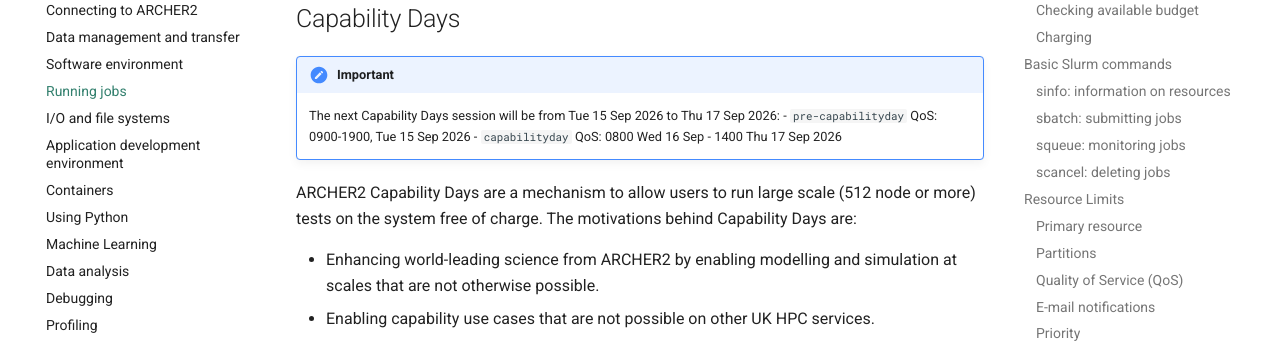
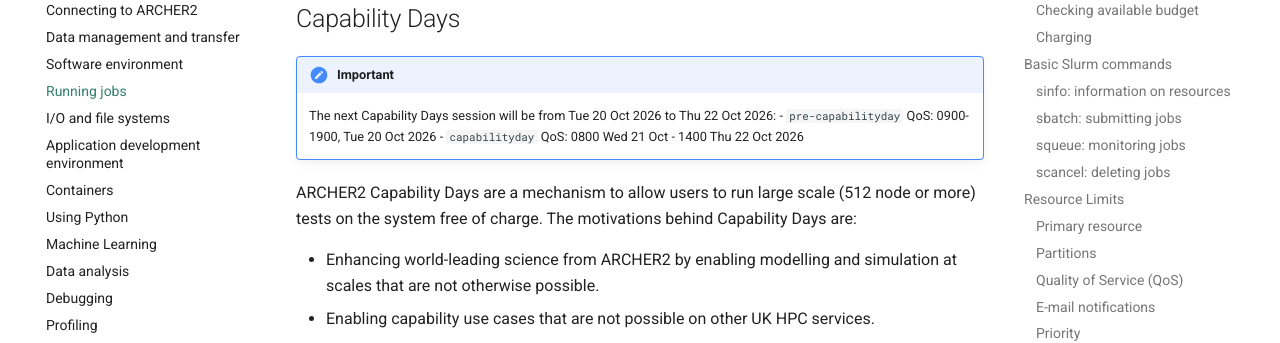
Before and after one commit to ARCHER2-HPC/archer2-docs, an MkDocs documentation site: the page built from docs/user-guide/scheduler.md, in a window 1280 px wide and 900 px high, scrolled down 51635 px. Shown: the part 152-495 px from the top of the window. Built offline with MkDocs 1.6.1 and Material for MkDocs 9.7.7, drawn with Linux system fonts in a browser that asks for light colours; comment, search, counter and statistics services are not loaded.

Commit message:
Adds final capability days session

```diff
--- a/docs/user-guide/scheduler.md
+++ b/docs/user-guide/scheduler.md
@@ -2366,9 +2366,9 @@
 ## Capability Days
 
 !!! important
-    The next Capability Days session will be from Tue 15 Sep 2026 to Thu 17 Sep 2026:
-    - `pre-capabilityday` QoS: 0900-1900, Tue 15 Sep 2026
-    - `capabilityday` QoS: 0800 Wed 16 Sep - 1400 Thu 17 Sep 2026
+    The next Capability Days session will be from Tue 20 Oct 2026 to Thu 22 Oct 2026:
+    - `pre-capabilityday` QoS: 0900-1900, Tue 20 Oct 2026
+    - `capabilityday` QoS: 0800 Wed 21 Oct - 1400 Thu 22 Oct 2026
 
 ARCHER2 Capability Days are a mechanism to allow users to run large scale (512 node or more) tests
 on the system free of charge. The motivations behind Capability Days are:
```
